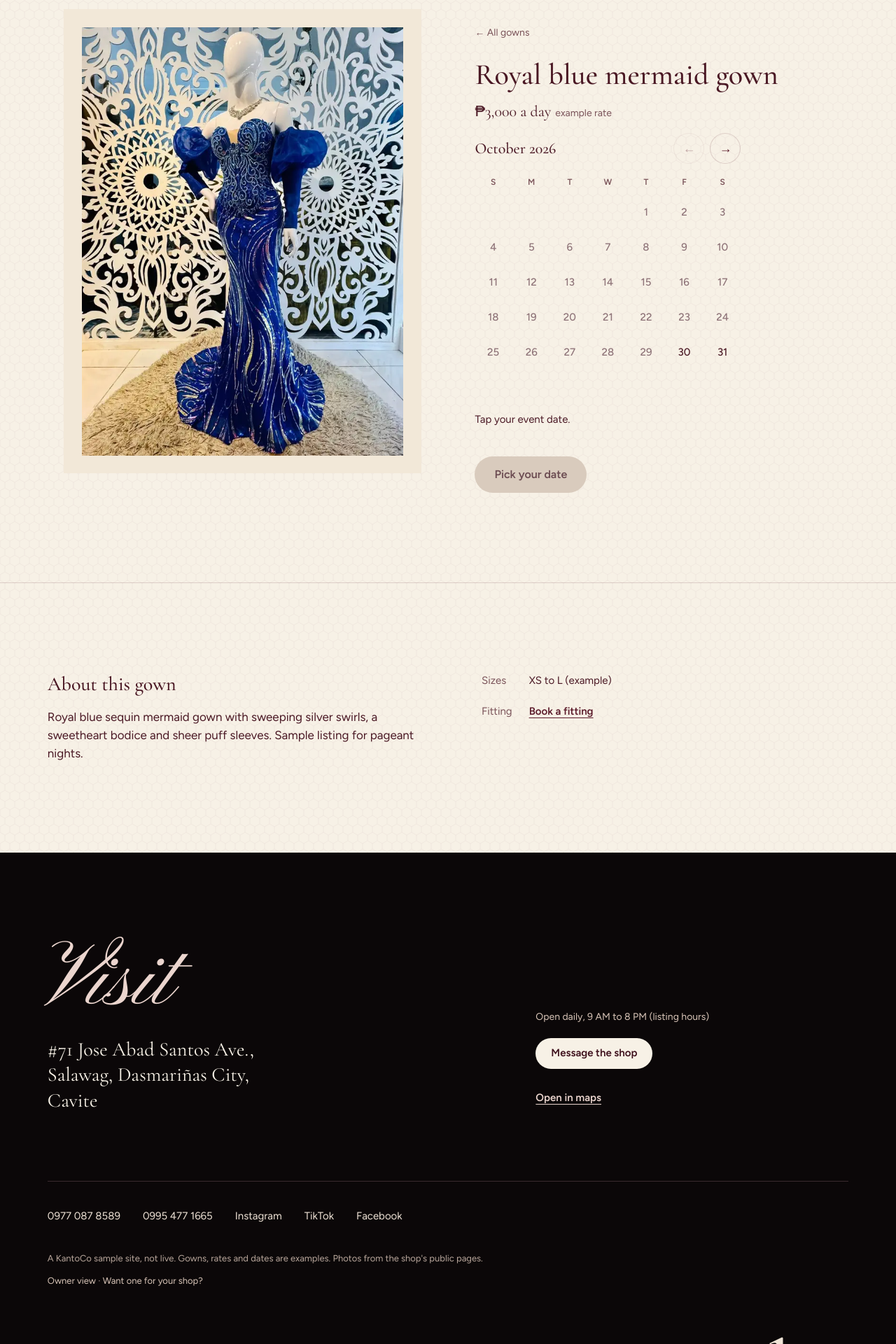
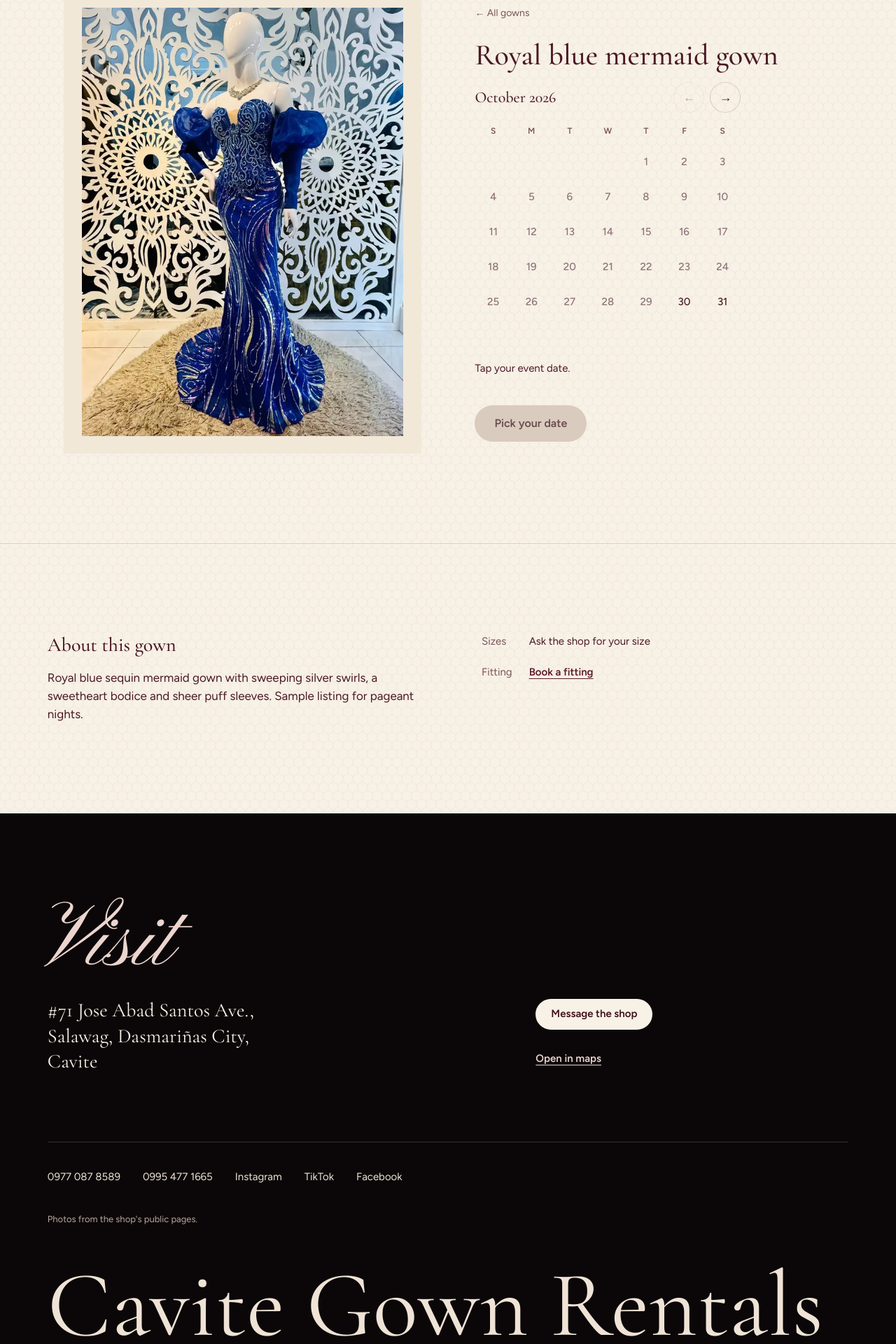
Before and after one commit to mrkrphl/kantoco, a Next.js app: page /demos/cgr-rentals/gown/royal-blue-mermaid-gown in a window 1280 px wide. Shown: the part 95-2015 px from the top of the page at 70% size. Built offline with nearby package versions, Linux system fonts and the light colour scheme.

Commit message:
CGR r8.0 (2/4): final copy on home and gown page: SAMPLE | NOT LIVE bar off, no prices, no hours, no credit; suits frame; hero walk-in stays scroll-only; sizes read 'Ask the shop for your size'

```diff
--- a/src/components/demos/cgr-rentals/GownDetail.tsx
+++ b/src/components/demos/cgr-rentals/GownDetail.tsx
@@ -2,7 +2,7 @@
 
 import Link from "next/link";
 import { useState } from "react";
-import { CGR_BASE, SLUG_ALIASES, formatPhp, type Gown } from "@/lib/cgr-rentals";
+import { CGR_BASE, SLUG_ALIASES, type Gown } from "@/lib/cgr-rentals";
 import { useBookings, useToday } from "@/components/demos/cgr-rentals/bookings";
 import { GownImg } from "@/components/demos/cgr-rentals/GownImg";
 import { Calendar, type DayKind } from "@/components/demos/cgr-rentals/Calendar";
@@ -95,8 +95,8 @@ export function GownDetail({
       </button>
     );
 
-  const sizes = gown.sizes.length ? gown.sizes.join(", ") : "One size";
-  const sizeLine = gown.sizes.length > 1 ? `${gown.sizes[0]} to ${gown.sizes[gown.sizes.length - 1]} (example)` : `${sizes} (example)`;
+  // r8.0: no invented sizes (Design r8 §3); the shop fits you in person.
+  const sizeLine = "Ask the shop for your size";
 
   return (
     <>
@@ -127,9 +127,6 @@ export function GownDetail({
             ← {isAcc ? "All accessories" : "All gowns"}
           </Link>
           <h1 id="gd-h">{gown.name}</h1>
-          <p className="r11-price">
-            {formatPhp(gown.pricePerDay)} a day<small>example rate</small>
-          </p>
           <div id="dates" style={{ width: "100%" }}>
             <Calendar
               value={pick.from}
--- a/src/components/demos/cgr-rentals/Shell.tsx
+++ b/src/components/demos/cgr-rentals/Shell.tsx
@@ -1,6 +1,5 @@
 import Link from "next/link";
-import { CGR_BASE, CGR_FLAGS, cgr } from "@/lib/cgr-rentals";
-import { KANTOCO_MESSENGER } from "@/lib/demos";
+import { CGR_BASE, cgr } from "@/lib/cgr-rentals";
 import { MobileMenu } from "@/components/demos/cgr-rentals/MobileMenu";
 
 type Current = "Catalogue" | "Visit" | "Owner" | "Detail" | "Reserve" | "Confirm" | "Fitting";
@@ -12,8 +11,8 @@ const NAV = [
   ["Visit", "#visit", "Visit"],
 ] as const;
 
-/** The mobile menu also lists the unlisted records page (default: no passcode). */
-export const CGR_NAV = [...NAV, ["Owner view", `${CGR_BASE}${CGR_FLAGS.recordsPath}`, "Owner"]] as const;
+/** r8.0: the owner view stays at its own unlisted URL; no public link to it. */
+export const CGR_NAV = NAV;
 
 const RESERVE_HREF = `${CGR_BASE}#gowns`;
 
@@ -27,12 +26,6 @@ export function CgrShell({
   const home = current === "Catalogue";
   return (
     <div className="cgr" data-page={home ? "home" : "inner"}>
-      <p className="cgr-bar">
-        <span className="cgr-bar-inner">
-          <b>{cgr.badge}</b>
-        </span>
-      </p>
-
       <header className="cgr-head">
         <Link href={CGR_BASE} className="cgr-wm">
           <span className="cgr-wm-name">Cavite Gown Rentals</span>
@@ -80,7 +73,6 @@ export function CgrShell({
             </h2>
           </div>
           <div className="r11-act">
-            <p className="r11-small">Open daily, 9 AM to 8 PM (listing hours)</p>
             <a className="r11-btn r11-ivory r11-sm" href={cgr.messenger} target="_blank" rel="noopener noreferrer">
               Message the shop
             </a>
@@ -111,16 +103,9 @@ export function CgrShell({
             </a>
           </li>
         </ul>
-        <p className="r11-fine">
-          A KantoCo sample site, not live. Gowns, rates and dates are examples. Photos from the shop&apos;s public
-          pages.{" "}
-          <Link href={`${CGR_BASE}${CGR_FLAGS.recordsPath}`}>Owner view</Link> ·{" "}
-          <a href={KANTOCO_MESSENGER} target="_blank" rel="noopener noreferrer">
-            Want one for your shop?
-          </a>
-        </p>
+        <p className="r11-fine">Photos from the shop&apos;s public pages.</p>
         <p className="r11-bigwm" aria-hidden="true">
-          Cavite Gown Rentals
+          <span>Cavite Gown Rentals</span>
         </p>
       </footer>
     </div>
--- a/src/components/demos/cgr-rentals/Spreads.tsx
+++ b/src/components/demos/cgr-rentals/Spreads.tsx
@@ -1,5 +1,5 @@
 import Link from "next/link";
-import { ACCESSORIES, CGR_BASE, formatPhp, getGown, type GownImage } from "@/lib/cgr-rentals";
+import { CGR_BASE, getGown, type GownImage } from "@/lib/cgr-rentals";
 import { GownImg } from "@/components/demos/cgr-rentals/GownImg";
 
 /**
@@ -10,6 +10,11 @@ import { GownImg } from "@/components/demos/cgr-rentals/GownImg";
  * reservable gown pages (default #4, steering). Suits has no uncropped
  * photo on #33 (r7.11.1), so it is type only, with no page; its button
  * goes to the visit block instead of an "Ask about…" line.
+ *
+ * r8.0 (Design r8 §3): no rates on the home page. Each line is plain copy
+ * (the gown name for Evening, its look for Bridal and Filipiniana). The
+ * scroll beats live in HomeMotion.tsx; this markup is the landed state, so
+ * without JS (or with reduced motion) everything is simply there.
  */
 type Spread = {
   id: string;
@@ -39,7 +44,7 @@ const SPREADS: Spread[] = [
     id: "gowns",
     no: "01",
     word: "Evening",
-    line: `${evening.name}, ${formatPhp(evening.pricePerDay)} a day.`,
+    line: `${evening.name}.`,
     img: evening.images[0],
     cta: "Reserve this gown",
     href: gownPage(evening.slug),
@@ -48,7 +53,7 @@ const SPREADS: Spread[] = [
     id: "bridal",
     no: "02",
     word: "Bridal",
-    line: `${bridal.name}, ${formatPhp(bridal.pricePerDay)} a day.`,
+    line: "Ivory ball gown, with a full skirt.",
     img: bridal.images[0],
     cta: "Reserve this gown",
     href: gownPage(bridal.slug),
@@ -64,8 +69,6 @@ const SPREADS: Spread[] = [
     href: gownPage(fili.slug),
   },
 ];
-
-const FROM_ACC = Math.min(...ACCESSORIES.map((g) => g.pricePerDay));
 
 function Photo({ img }: { img: GownImage }) {
   return (
@@ -113,7 +116,7 @@ export function Spreads() {
           </p>
           <h2 id="accessories-h" className="r11-line-t">
             <span className="sr-only">Accessories: </span>
-            Tiaras and crystal sets, from {formatPhp(FROM_ACC)} a day.
+            Tiaras and crystal sets for your gown.
           </h2>
           <Link className="r11-btn r11-line r11-sm" href={gownPage(crowns.slug)}>
             Reserve a tiara
@@ -122,14 +125,16 @@ export function Spreads() {
       </section>
 
       <section id="suits" className="r11-suits" aria-labelledby="suits-h">
+        {/* r8.0: a tall section with a sticky frame (no pin); "Suits & barong"
+            sweeps in on one line. Reduced motion: height auto, static. */}
+        <div className="r11-suits-frame">
           <p className="r11-kick" aria-hidden="true">
             04
           </p>
-        <p className="r11-suits-word" aria-hidden="true">
-          <span className="r11-script">Suits</span>
-          <span className="r11-suits-amp">&amp;</span>
-          <span className="r11-suits-alt">barong</span>
+          <p className="r11-suits-big" aria-hidden="true">
+            Suits &amp; barong
           </p>
+          <div className="r11-suits-row">
             <h2 id="suits-h" className="r11-line-t">
               <span className="sr-only">Suits and barong: </span>
               For grooms, fathers and escorts.
@@ -137,6 +142,8 @@ export function Spreads() {
             <a className="r11-btn r11-wine r11-sm" href="#visit">
               Visit the shop
             </a>
+          </div>
+        </div>
       </section>
     </>
   );
--- a/src/components/demos/cgr-rentals/Story.tsx
+++ b/src/components/demos/cgr-rentals/Story.tsx
@@ -4,7 +4,7 @@ import { useEffect, useRef, useState, useSyncExternalStore } from "react";
 import gsap from "gsap";
 import { ScrollTrigger } from "gsap/ScrollTrigger";
 import { useGSAP } from "@gsap/react";
-import { CGR_ASSET, CGR_FLAGS, formatPhp } from "@/lib/cgr-rentals";
+import { CGR_ASSET } from "@/lib/cgr-rentals";
 import { useMotionReady } from "@/components/motion/useMotionReady";
 import { createAlphaRenderer, supportsAlphaCanvas, type RenderMode } from "./heroAlpha";
 import { HERO_CLIPS, HERO_SEQ, frontAt, seqFile } from "./heroSeq.manifest";
@@ -49,6 +49,14 @@ gsap.registerPlugin(ScrollTrigger, useGSAP);
  * that errors (the new file not in the repo yet) hands over to the r7.6
  * clip, so the preview works before and after the binaries land.
  *
+ * r8.0 (Design r8 §2, steered by Chip / Mark's 30 Oct ask): no walk-in on
+ * load. The hero text is there at first paint and Mavy is not; she enters
+ * only on scroll, from the side, spinning to the middle, exactly as r7.6.1.
+ * The stamp's B1 load timeline (giant word / loop / CTA entrance and the
+ * frames 1-11 walk-in) is not built; B2 keeps this scrub and adds the giant
+ * word's -3vw drift and 1.1 scale. The fallback chain (seq-2d, video-gl,
+ * video-2d, poster) and ?cgrdebug=1 are unchanged.
+ *
  * r7.6.4 (desktop): the same clip, two renderers (heroAlpha.ts). Desktop
  * (hover + fine pointer) paints with the 2D canvas, phones with WebGL. A
  * lost WebGL context, a draw error or a blank frame where she must be in
@@ -89,10 +97,11 @@ const seqSrc = (i: number) => `${CGR_ASSET}/${HERO_SEQ.dir}/${seqFile(HERO_SEQ,
 const WORDS = ["debut", "wedding", "birthday", "party"] as const;
 const WORD_ANY = "any event";
 const WORDS_SR = "Gowns for your debut, wedding, birthday, party or any event.";
-/** --script-drift: the giant word's x travel over the intro scroll (px), to the right, away from the lead. */
-const DRIFT = 48;
-const ALT =
-  "Sample render: Mavy in a deep red sequin gown with a sheer red veil walks in, then turns once as you scroll.";
+/** r8.0 B2 (Design r8 §2): over the intro scroll the giant word drifts left by
+    3vw and grows to 1.1 (transform only; the copy never moves). */
+const DRIFT_VW = 3;
+const GW_SCALE = 1.1;
+const ALT = "Mavy in a deep red sequin gown with a sheer red veil steps in from the side and turns once as you scroll.";
 
 /**
  * Clip timelines (land, tStart, length, front) live in heroSeq.manifest.ts:
@@ -445,7 +454,12 @@ export function Story() {
           },
         },
       });
-      tl.fromTo(gw, { x: 0 }, { x: DRIFT, duration: 1 }, 0);
+      tl.fromTo(
+        gw,
+        { x: 0, scale: 1 },
+        { x: () => (-DRIFT_VW * window.innerWidth) / 100, scale: GW_SCALE, duration: 1 },
+        0,
+      );
       // r7.9 (QA): she stays fully off-stage, at opacity 0, until the walk-in
       // actually starts (clip ~0.75 s, seq frame 1), so no stray fragment of
       // the first frames shows at 0%. Opacity only: no layout moves.
@@ -769,9 +783,6 @@ export function Story() {
           <h1 className="cgr-intro-h" id="cgr-hero-title">
             Gown and suit rentals in Dasmariñas, Cavite.
           </h1>
-          {CGR_FLAGS.heroShowsRate ? (
-            <p className="cgr-intro-rate">From {formatPhp(2200)} a day, example rate</p>
-          ) : null}
           <a className="r11-btn r11-wine r11-sm" href="#gowns">
             Reserve your gown
           </a>
```
Lines whose indentation alone changed are shown as unchanged.
